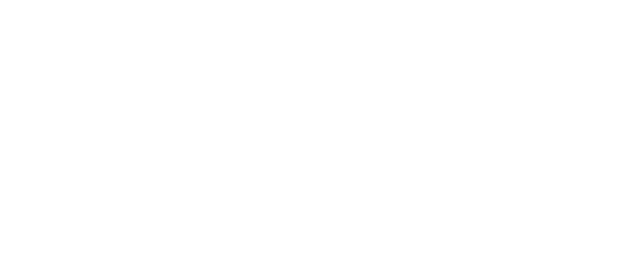
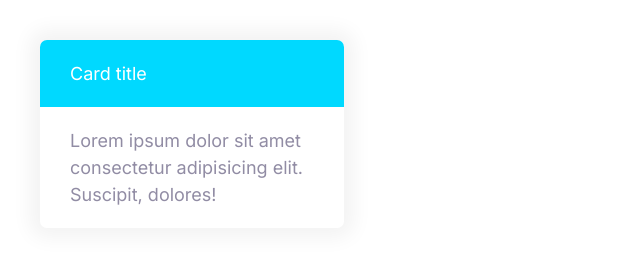
Before and after one commit to Aniruddhaqre/Service, a plain HTML site: page index.html in a window 1280 px wide. Shown: the whole page, without its empty margins (0-640 px from the left). Drawn offline with Linux system fonts and the light colour scheme.

Commit message:
build Card component

```diff
--- a/css/styles.css
+++ b/css/styles.css
@@ -292,3 +292,26 @@ a {
         font-size: 1.5rem;
     }
 }
+
+/* Card */
+.card{
+    border-radius: 7px;
+    box-shadow: 0 0 20px 10px #f3f3f3;
+    overflow: hidden;
+}
+
+.card__header, .card__body {
+    padding: 2rem 3rem;
+}
+
+/* Skins */
+
+.card--primary .card__header {
+    background: var(--color-primary);
+    color: #fff;
+}
+
+.card--secondary .card__header {
+    background:var(--color-secondary) ;
+    color: #fff ;
+}
--- a/index.html
+++ b/index.html
@@ -12,6 +12,15 @@
     <link rel="stylesheet" href="css/styles.css">
 </head>
 <body>
-
+    <div style="width: 30% ; padding: 4rem;">
+        <div class="card card--secondary">
+            <header class="card__header">
+                Card title
+            </header>
+            <div class="card__body">
+                Lorem ipsum dolor sit amet consectetur adipisicing elit. Suscipit, dolores!
+            </div>
+        </div>
+    </div>
 </body>
 </html>
```
